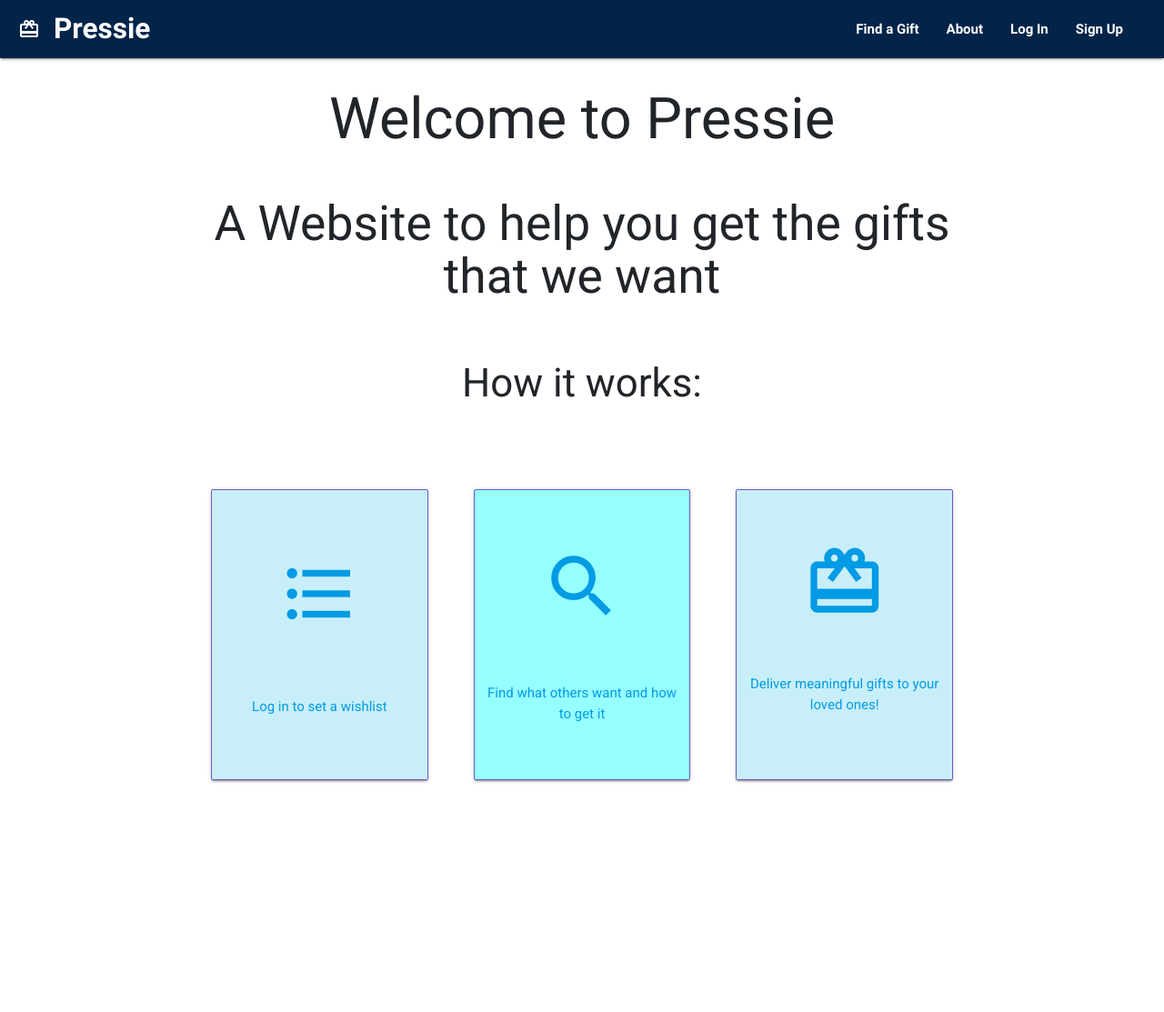
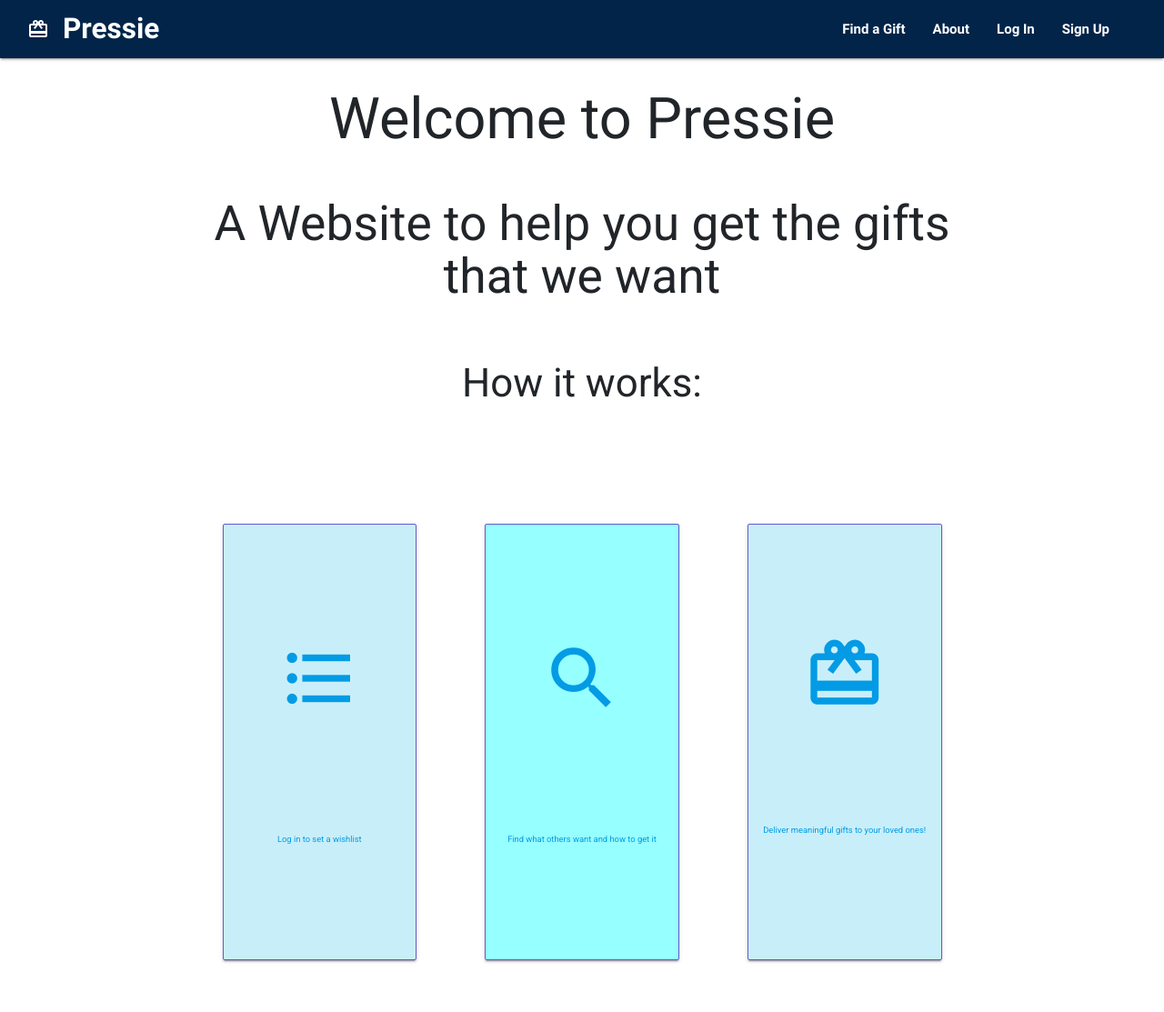
Before and after one commit to geminerald/pressie, a Flask app: page / in a window 1280 px wide. Shown: the whole page at 91% size. Before the commit the page ends 861 px from the top, so only its background shows below. Run offline with Flask 2, Linux system fonts and the light colour scheme; some libraries are stand-ins or nearby versions.

Commit message:
updated css from px to rem on everything over 5px

```diff
--- a/static/style/style.css
+++ b/static/style/style.css
@@ -39,9 +39,12 @@
 
 body {
     font-family: 'Roboto', sans-serif;
-
+    font-size: 62.5%;
 }
 
+a{
+    text-decoration: none;
+}
 .container {
     display: flex;
     flex-direction: column;
@@ -89,40 +92,18 @@
 }
 
 .brand-logo {
-    padding-left: 20px;
-    margin-left: 20px;
-}
-
-#sign-in-up-list {
-    display: flex;
-    flex-direction: column;
-    width: 120px;
-    background-color: var(--dark-blue);
-    color: var(--white);
-    position: absolute;
-    right: -120px;
-    cursor: pointer;
-
-}
-
-.logins {
-    z-index: 2;
+    padding-left: 2rem;
+    margin-left: 2rem;
 }
 
 .nav-wrapper{
-    padding-right: 30px;
-}
-
-.logins:hover #sign-in-up-list,
-.logins:focus #sign-in-up-list {
-    right: 0px;
-    animation: dropdown 0.5s ease-in-out;
+    padding-right: 3rem;
 }
 
 /*Home Page*/
 
 .cards {
-    margin-top: 50px;
+    margin-top: 5rem;
     display: flex;
     flex-direction: row;
     width: 100%;
@@ -130,17 +111,17 @@
 }
 
 .card {
-    width: 180px;
-    height: 320px;
+    width: 18rem;
+    height: 32rem;
     border: 1px solid slateblue;
     display: flex;
     align-items: center;
     flex-direction: column;
     justify-content: space-evenly;
-    padding: 20px;
+    padding: 2rem
     text-align: center;
     color:var(--dark-blue);
-    margin:25px;
+    margin: 2.5rem;
 }
 
 .card a{
```
Also changed, not shown: other parts of static/style/style.css (+8 -19 lines).
